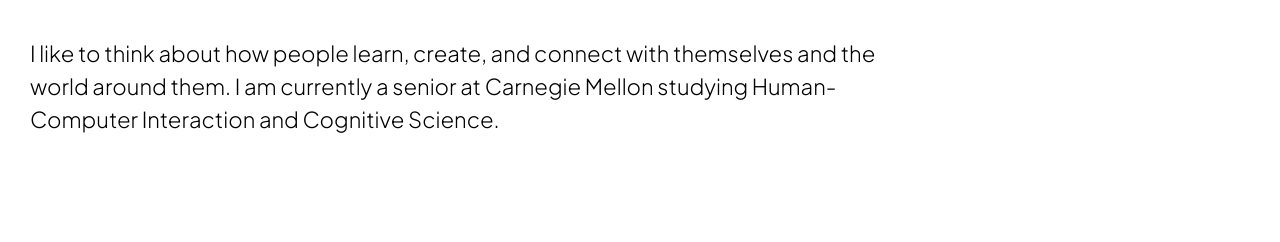
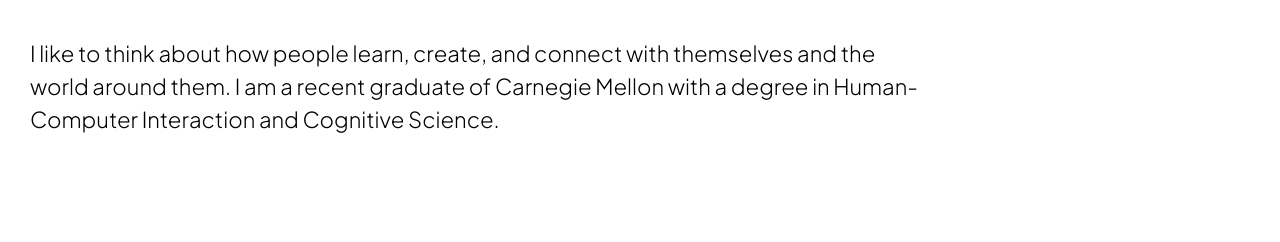
Before and after one commit to camistreuly/camistreuly.github.io, a plain HTML site: page index.html in a window 1280 px wide. Shown: the part 433-675 px from the top of the page. Drawn offline with Linux system fonts and the light colour scheme.

Commit message:
quick bio change (graduated)

```diff
--- a/index.html
+++ b/index.html
@@ -32,7 +32,7 @@
                     <div id="bio">
                         <p id="bio-paragraph"> I like to think about how people learn, create, and
                              connect with themselves and the world around them.
-                             I am currently a senior at Carnegie Mellon studying
+                             I am a recent graduate of Carnegie Mellon with a degree in
                              Human-Computer Interaction and Cognitive Science.
                         </p>
                     </div>
```
